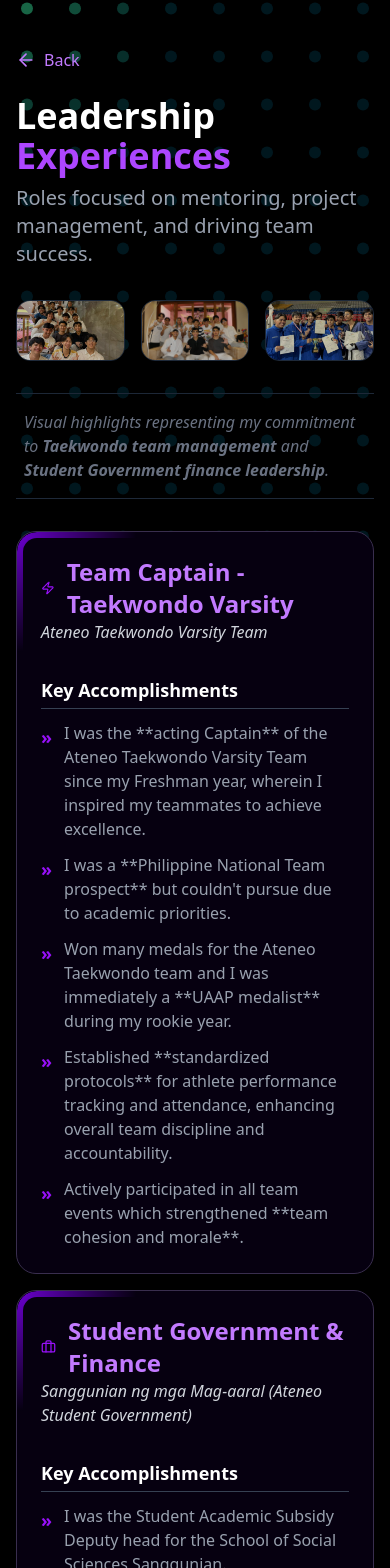
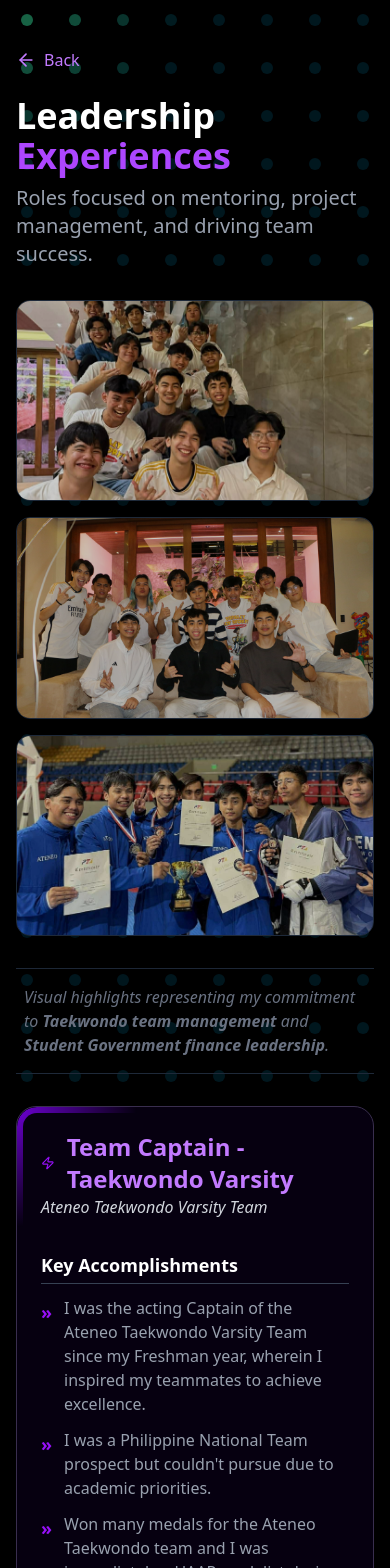
Before and after one commit to JaviHorse/my-portfolio, a Next.js app: page /Resume/leadership in a window 390 px wide. Shown: the top 1568 px of the page. Built offline with nearby package versions, Linux system fonts and the light colour scheme.

Commit message:
Fixed Leadership tab

```diff
--- a/app/Resume/about/page.tsx
+++ b/app/Resume/about/page.tsx
@@ -54,7 +54,7 @@ const InteractiveCard = ({ children, className, style }: InteractiveCardProps) =
 const profileData = {
   title: "Aspiring Data Scientist",
   focus:
-    "I'm an Aspiring Data Scientist with a background in software engineering and Java Game Development. I honestly aim to become an adaptable and flexible worker who can take on any role that is needed by a company. I strive to be a worker who can create innovative solutions and build systems that will not only benefit the company, but myself as well because I value my growth over anything else.",
+    "I'm an Aspiring Data Scientist with a background in software engineering and Java Game Development. I aim to become an adaptable and flexible worker who can take on any role that is needed by a company. I strive to be a worker who can create innovative solutions and build systems that will benefit the company and its long term vision.",
 
   keyAreas: [
     "Front-end Development",
--- a/app/Resume/hobbies/page.jsx
+++ b/app/Resume/hobbies/page.jsx
@@ -33,7 +33,7 @@ const InteractiveCard = ({ children, className }) => {
       style={{
         '--glow-x': `${mousePosition.x}px`,
         '--glow-y': `${mousePosition.y}px`,
-        // ✅ no ref access during render
+        //  no ref access during render
         '--glow-intensity': mousePosition.x >= 0 ? '1' : '0',
       }}
     >
--- a/app/Resume/leadership/page.jsx
+++ b/app/Resume/leadership/page.jsx
@@ -1,6 +1,6 @@
 "use client";
 
-import { useState, useRef, useCallback } from 'react';
+import { useState, useRef, useCallback, useEffect } from 'react';
 import Link from 'next/link';
 import Image from 'next/image';
 import { Zap, Briefcase, ArrowLeft } from 'lucide-react';
@@ -50,11 +50,11 @@ const leadershipSections = [
     organization: 'Ateneo Taekwondo Varsity Team',
     icon: Zap,
     highlights: [
-      'I was the **acting Captain** of the Ateneo Taekwondo Varsity Team since my Freshman year, wherein I inspired my teammates to achieve excellence.',
-      "I was a **Philippine National Team prospect** but couldn\'t pursue due to academic priorities.",
-      'Won many medals for the Ateneo Taekwondo team and I was immediately a **UAAP medalist** during my rookie year.',
-      'Established **standardized protocols** for athlete performance tracking and attendance, enhancing overall team discipline and accountability.',
-      'Actively participated in all team events which strengthened **team cohesion and morale**.',
+      'I was the acting Captain of the Ateneo Taekwondo Varsity Team since my Freshman year, wherein I inspired my teammates to achieve excellence.',
+      "I was a Philippine National Team prospect but couldn\'t pursue due to academic priorities.",
+      'Won many medals for the Ateneo Taekwondo team and I was immediately a UAAP medalist during my rookie year.',
+      'Established standardized protocols for athlete performance tracking and attendance, enhancing overall team discipline and accountability.',
+      'Actively participated in all team events which strengthened team cohesion and morale.',
     ],
   },
   {
@@ -63,15 +63,32 @@ const leadershipSections = [
     icon: Briefcase,
     highlights: [
       'I was the Student Academic Subsidy Deputy head for the School of Social Sciences Sanggunian.',
-      'Managed a **PHP 385,000 budget** for research and thesis use of students in need of funding.',
-      'Actively participated in **Budget Screenings, hearings, and student interviews**.',
+      'Managed a PHP 385,000 budget for research and thesis use of students in need of funding.',
+      'Actively participated in Budget Screenings, hearings, and student interviews.',
       'Promoted academic subsidy initiatives in the School of Social Sciences Sanggunian.',
-      'Evaluated subsidy applicants with a **stringent process** to ensure efficient subsidy targeting.',
+      'Evaluated subsidy applicants with a stringent process to ensure efficient subsidy targeting.',
     ],
   },
 ];
 
 export default function LeadershipPage() {
+  // Keep two-column layout until viewport becomes too short to display content comfortably.
+  const [isTwoCol, setIsTwoCol] = useState(true);
+
+  useEffect(() => {
+    const checkLayout = () => {
+      if (typeof window === 'undefined') return;
+      const w = window.innerWidth;
+      const h = window.innerHeight;
+      // Thresholds: allow two columns on wide screens, or on tablets when there's enough height
+      const twoCol = w >= 1024 || (w >= 768 && h >= 720);
+      setIsTwoCol(twoCol);
+    };
+
+    checkLayout();
+    window.addEventListener('resize', checkLayout);
+    return () => window.removeEventListener('resize', checkLayout);
+  }, []);
   return (
     <main className="min-h-screen relative overflow-hidden bg-black">
       {/* DotGrid Background */}
@@ -120,12 +137,12 @@ export default function LeadershipPage() {
       </header>
 
       {/* CORE LAYOUT: stacked */}
-      <div className="flex flex-col gap-8">
+      <div className="flex flex-col gap-8 min-h-0">
 
-        {/* TOP ROW: 3 Horizontal Images */}
-        <div className="flex space-x-4">
+        {/* TOP ROW: 3 Horizontal Images (responsive grid) */}
+        <div className="grid grid-cols-1 sm:grid-cols-3 gap-4">
           {/* Taekwondo1 */}
-          <div className="relative w-1/3 aspect-video rounded-xl overflow-hidden shadow-2xl border border-gray-800">
+          <div className="relative w-full aspect-video rounded-xl overflow-hidden shadow-2xl border border-gray-800">
             <Image
               src="/Taekwondo1.jpg"
               alt="Taekwondo action shot 1"
@@ -135,7 +152,7 @@ export default function LeadershipPage() {
             />
           </div>
           {/* Taekwondo2 */}
-          <div className="relative w-1/3 aspect-video rounded-xl overflow-hidden shadow-2xl border border-gray-800">
+          <div className="relative w-full aspect-video rounded-xl overflow-hidden shadow-2xl border border-gray-800">
             <Image
               src="/Taekwondo2.jpg"
               alt="Taekwondo action shot 2"
@@ -145,7 +162,7 @@ export default function LeadershipPage() {
             />
           </div>
           {/* Taekwondo3 */}
-          <div className="relative w-1/3 aspect-video rounded-xl overflow-hidden shadow-2xl border border-gray-800">
+          <div className="relative w-full aspect-video rounded-xl overflow-hidden shadow-2xl border border-gray-800">
             <Image
               src="/Taekwondo3.jpg"
               alt="Taekwondo team huddle or action shot 3"
@@ -162,11 +179,11 @@ export default function LeadershipPage() {
         </div>
 
         {/* BOTTOM ROW: 2 Content Cards */}
-        <div className="grid grid-cols-1 md:grid-cols-2 gap-4">
+        <div className={`grid gap-4 min-h-0 ${isTwoCol ? 'grid-cols-2' : 'grid-cols-1'}`}>
           {leadershipSections.map((role, index) => (
             <InteractiveCard
               key={index}
-              className="magic-bento-card !p-6 flex flex-col h-full transition hover:border-purple-600/50"
+              className="stretch-height magic-bento-card !p-6 flex flex-col flex-1 min-h-0 transition hover:border-purple-600/50 overflow-auto"
             >
               <div className="flex items-start justify-between mb-4">
                 <div>
--- a/app/components/MagicBento.css
+++ b/app/components/MagicBento.css
@@ -16,6 +16,16 @@
 .bento-section {
     position: relative;
     user-select: none;
+}
+
+/* Allow specific cards to grow in height on narrower viewports instead of enforcing aspect-ratio */
+@media (max-width: 1023px) {
+    .stretch-height.magic-bento-card {
+        aspect-ratio: auto !important;
+        min-height: auto !important;
+        height: auto !important;
+        overflow: visible !important;
+    }
 }
 
 /* --- Grid Layout --- */
```
